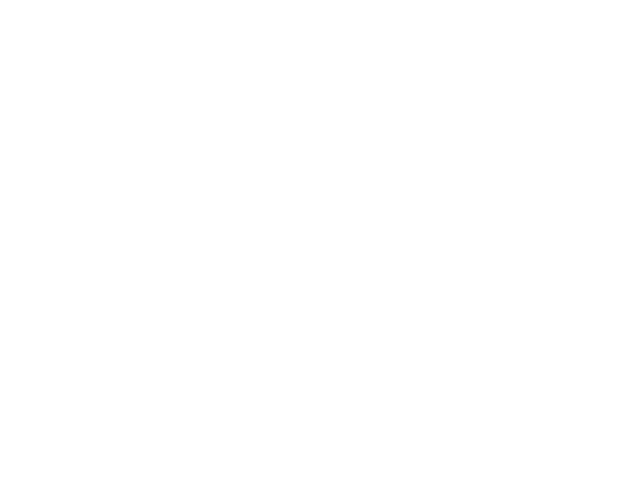
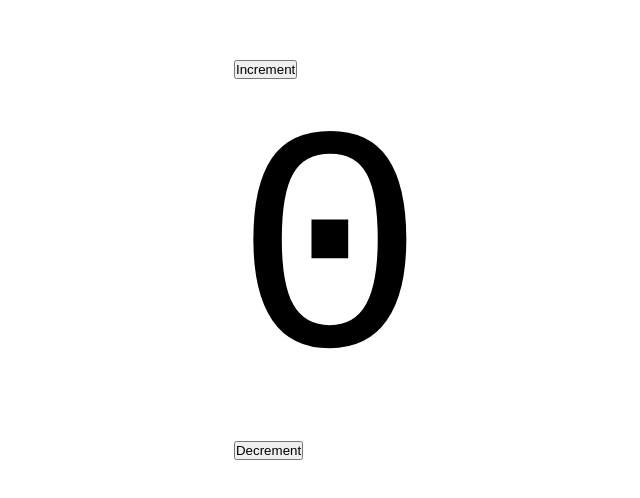
Before and after one commit to hightowerbuilds/buster-app, a React (Vite) app: page /features/counter in a window 1280 px wide. Before the commit this address had no page. Shown: the part 140-638 px from the top of the page, without its empty margins (310-950 px from the left). Built offline with nearby package versions, Linux system fonts and the light colour scheme.

Commit message:
march10.4

```diff
--- a/src/App.jsx
+++ b/src/App.jsx
@@ -3,6 +3,7 @@ import Dashboard from './components/Dashboard';
 import MapContainer from "./components/MapContainer";
 import Login from './components/Login';
 import { Route, Routes } from 'react-router-dom'
+import { Counter } from './features/counter/Counter';
 
 
 export default function App() {
@@ -13,6 +14,7 @@ export default function App() {
     <Route path='/login' element={<Login />} />
     <Route path="/" element={<MapContainer />}/>
     <Route path="/dashboard" element={<Dashboard />} />
+    <Route path="/features/counter" element={<Counter/>}/>
     </Routes>
   )
 }
--- a/src/features/counter/Counter.jsx
+++ b/src/features/counter/Counter.jsx
@@ -7,7 +7,13 @@ export function Counter() {
   const dispatch = useDispatch()
 
   return (
-    <div>
+    <div style={{
+        height: '100vh',
+        width: '100%',
+        display: 'flex',
+        justifyContent: 'center',
+        alignItems: 'center'
+    }}>
       <div>
         <button
           aria-label="Increment value"
@@ -15,7 +21,12 @@ export function Counter() {
         >
           Increment
         </button>
-        <span>{count}</span>
+        <br />
+        <span style={{
+          fontSize: 320,
+          fontFamily: 'monospace'
+        }}>{count}</span>
+        <br />
         <button
           aria-label="Decrement value"
           onClick={() => dispatch(decrement())}
```
